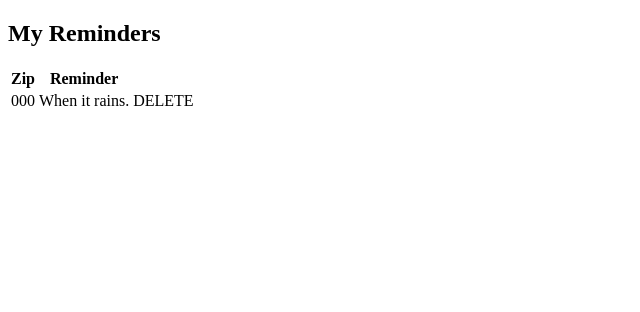
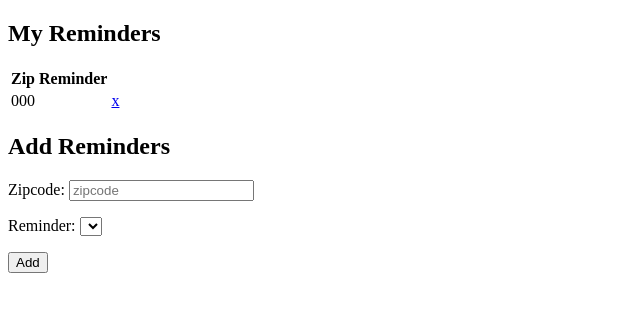
Before and after one commit to AlexHtZhang/mail-buddy, a Django app: template templates/reminder/manage.html in a window 1280 px wide. Shown: the top 312 px of the page, without its empty margins (0-640 px from the left). Run offline with Django 3.2, Linux system fonts and the light colour scheme; tables that the repository leaves empty hold one stand-in row (values such as "Sample post"); the template is opened without the code that fills it: values that come from a table or form of the project are taken from there, most other values are stand-ins (such as "Sample title", 1, 10 or a date in 2020); lists and menus that the app fills with data are empty; parts of the project's set-up code (start-up, migrations or seed data) failed here and were passed over.

Commit message:
add and delete reminders

```diff
--- /dev/null
+++ b/reminder/forms.py
@@ -0,0 +1,23 @@
+from django import forms
+from models import Reminder
+
+class AddReminderForm(forms.Form):
+   zipcode = forms.CharField(
+       required=True,
+       label="Zipcode",
+       error_messages={'required': 'Please input zipcode'},
+       widget=forms.TextInput(
+           attrs={
+               'placeholder': "zipcode",
+               'class': 'form-control',
+           }
+       )
+   )
+   reminder = forms.ChoiceField(
+       choices=list(Reminder.WARNING_CHOICE),
+       widget=forms.Select(
+           attrs={
+               'class': 'form-control',
+           }
+       )
+   )
--- a/templates/reminder/manage.html
+++ b/templates/reminder/manage.html
@@ -1,9 +1,9 @@
 {% extends 'base.html' %}
-{% block head_title %}Manage Reminders{% endblock %}
+{% block head_title %}Manage Remiders{% endblock %}
 {% block base_content %}
- <div>
+<div>
  <h2>My Reminders</h2>
- <table>
+ <table class="table">
    <thead>
      <tr>
        <th>Zip</th>
@@ -12,14 +12,20 @@
      </tr>
    </thead>
    <tbody>
-   {% for zipcode in zipcodes %}
+   {% for reminder in reminders %}
      <tr>
-       <td>{{ zipcode }}</td>
-       <td>When it rains.</td>
-       <td>DELETE</td>
+       <td>{{ reminder.zipcode }}</td>
+       <td>{% for index, label in reminder.WARNING_CHOICE %}{% if reminder.warning_event == index %}{{ label }}{% endif %}{% endfor %}</td>
+       <td><a href="/del_reminder?id={{ reminder.id }}">x</a></td>
      </tr>
    {% endfor %}
    </tbody>
  </table>
- </div>
+    <h2>Add Reminders</h2>
+   <form method='post'>
+       {% csrf_token %}
+       {{ form.as_p }}
+       <input type="submit" value="Add">
+   </form>
+</div>
 {% endblock %}
--- a/weather/settings.py
+++ b/weather/settings.py
@@ -38,6 +38,7 @@ INSTALLED_APPS = [
     'django.contrib.sessions',
     'django.contrib.messages',
     'django.contrib.staticfiles',
+    'reminder',
 ]
 
 MIDDLEWARE = [
--- a/weather/urls.py
+++ b/weather/urls.py
@@ -20,4 +20,5 @@ import reminder.views as reminder_views
 urlpatterns = [
     url(r'^$', reminder_views.manage),
     url(r'^admin/', admin.site.urls),
+    url(r'^del_reminder/', reminder_views.del_reminder),
 ]
```
Also changed, not shown: reminder/models.py (+27 -0 lines), reminder/views.py (+36 -3 lines), reminder/migrations/0001_initial.py (added), 8 other files.
